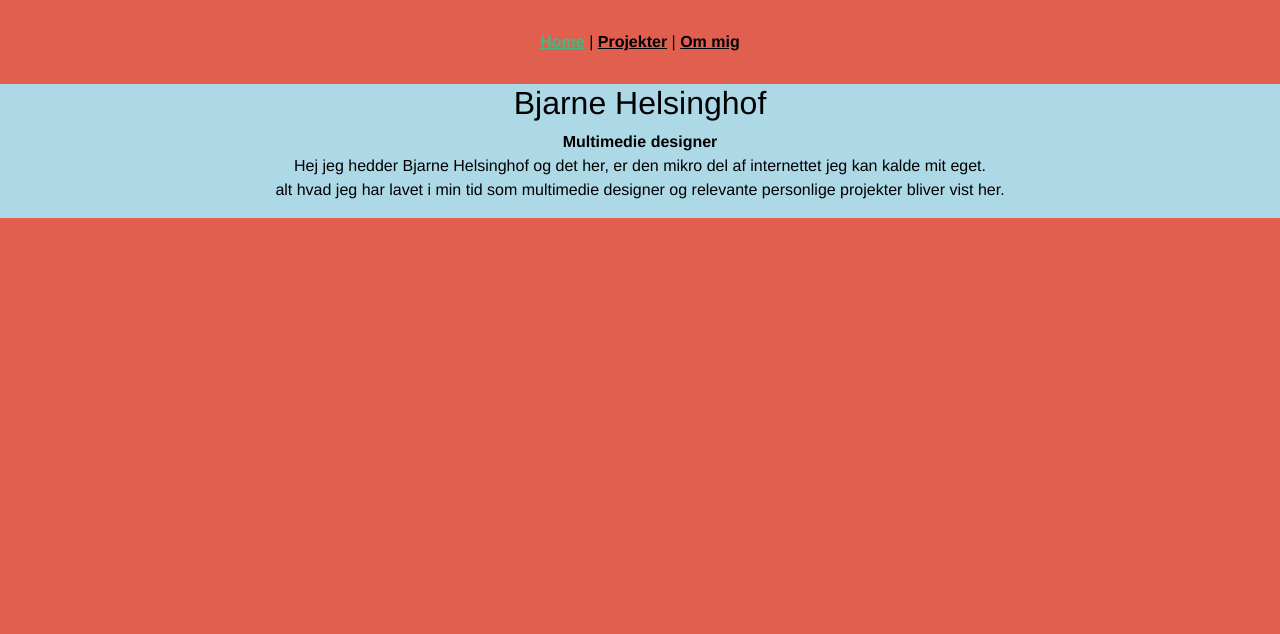
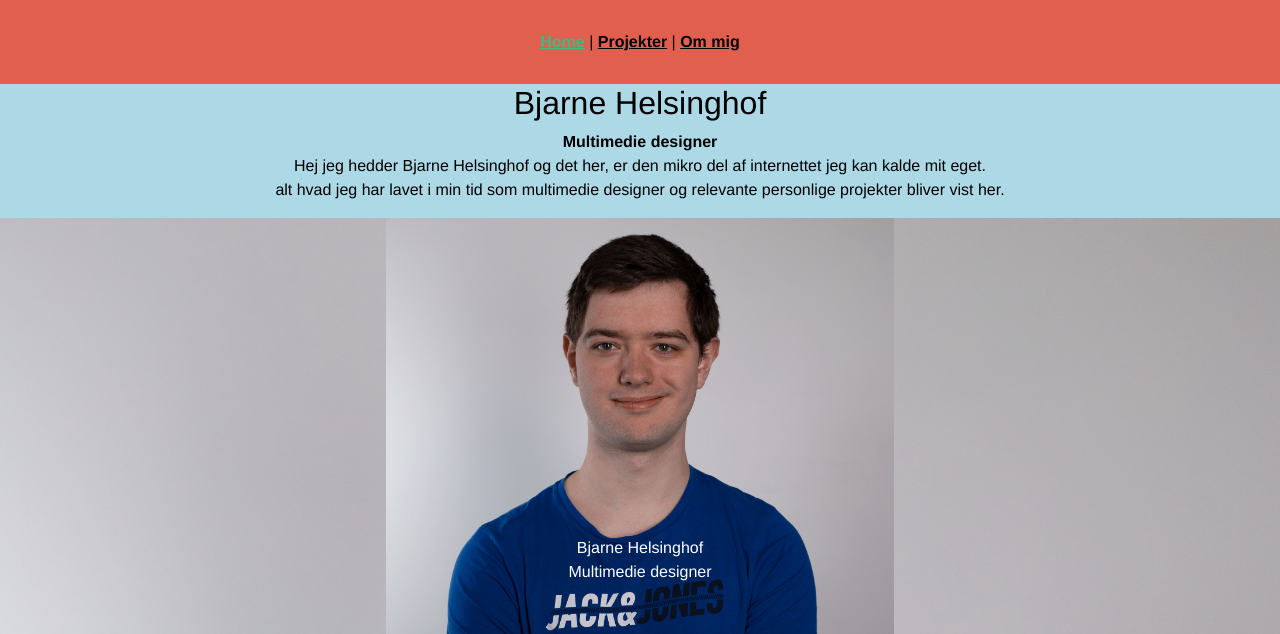
Before and after one commit to Bjarne-Helsinghof/portfolio_bjarne, a Vue app: page / in a window 1280 px wide. Shown: the top 634 px of the page. Built offline with nearby package versions, Linux system fonts and the light colour scheme.

Commit message:
stable version 1.0

```diff
--- a/src/components/HomeComponent.vue
+++ b/src/components/HomeComponent.vue
@@ -11,7 +11,18 @@
           alt hvad jeg har lavet i min tid som multimedie designer og relevante
           personlige projekter bliver vist her.
         </p>
-        <div id="box7" class="col-12 col-sm-6 col-md-12"></div>
+        <div id="box8" class="col-12 col-sm-6 col-md-12">
+          <img
+            src="../assets/cvbillede1.jpg"
+            alt=""
+            maxwidth="100%"
+            height="650"
+          />
+          <div class="centered">
+            Bjarne Helsinghof <br />
+            Multimedie designer
+          </div>
+        </div>
       </div>
     </div>
   </div>
--- a/src/views/AboutView.vue
+++ b/src/views/AboutView.vue
@@ -30,7 +30,9 @@
         <hr />
         tlf: +4551425869
         <br />
-        email: Bjarne96@outlook.dk
+        <a href="mailto:Bjarne96@outlook.dk?subject = Feedback&body = Message">
+          Bjarne96@outlook.dk
+        </a>
       </div>
     </div>
     <div id="box4" class="col-12 col-sm-6 col-md-12">
@@ -77,7 +79,11 @@
     </div>
     <div id="box5" class="col-12 col-sm-6 col-md-12">
       <h2>Cv kan downloades her</h2>
-      <a href="../assets/pdf/cv.pdf" download="">CV DOWNLOAD</a>
+      <a
+        href="https://docs.google.com/document/d/1g8pyzIr1KNpeVU8hyQM3ylNM5f29DL1FSJp1tS63RcQ/edit"
+        target="_blank"
+        >CV DOWNLOAD</a
+      >
     </div>
   </div>
 </template>
--- a/src/views/HomeView.vue
+++ b/src/views/HomeView.vue
@@ -23,5 +23,22 @@ export default {
 }
 #box7 {
   text-align: center;
+  font-family: Helvetica, sans-serif;
+}
+
+#box8 {
+  background-image: url("../assets/cvbillede1.jpg");
+  background-size: cover;
+  max-width: 100%;
+  height: auto;
+  background-color: #e05f4f;
+}
+.centered {
+  position: absolute;
+  top: 70%;
+  left: 50%;
+  transform: translate(-50%, -50%);
+  color: white;
+  font-family: Helvetica, sans-serif;
 }
 </style>
```
